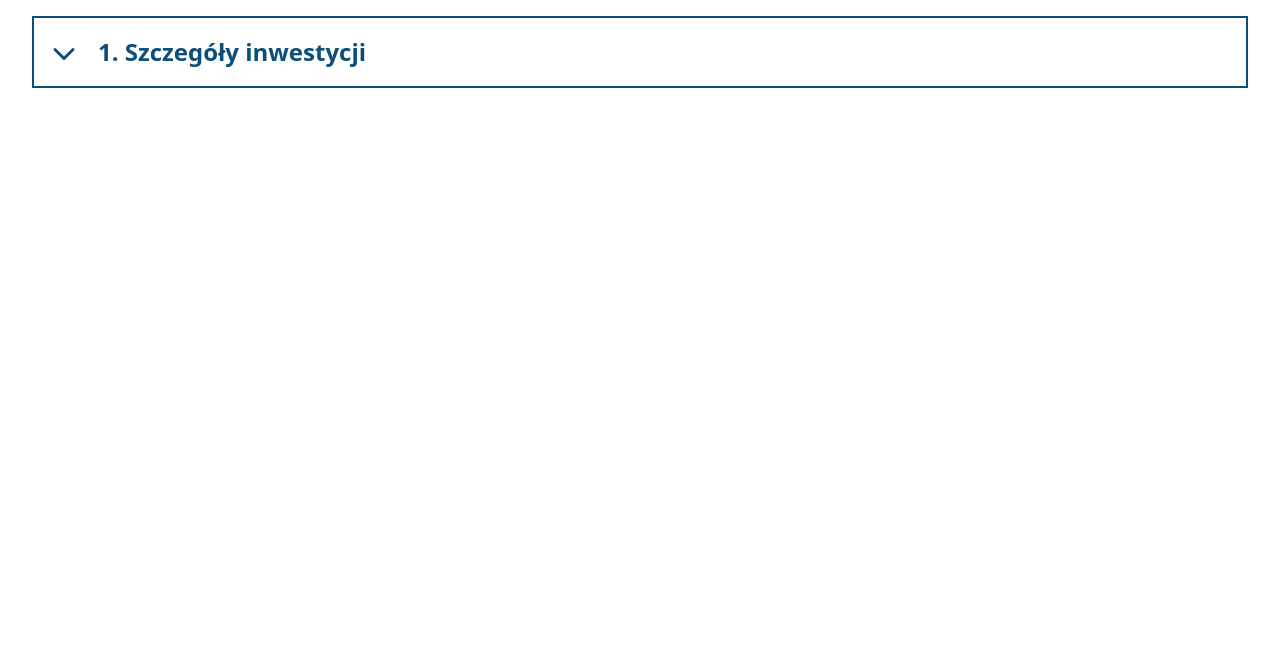
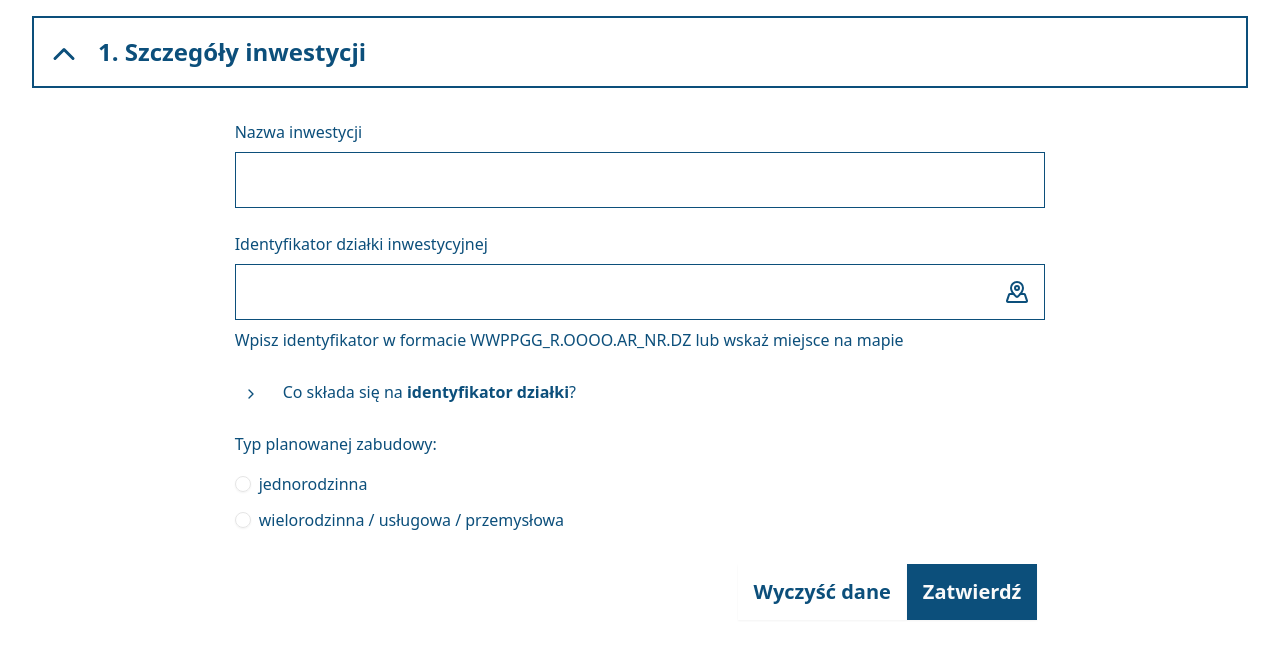
Before and after one commit to capgemini-pl-cca-cto/cap-retencja-v1, a React (Vite) app: page / in a window 1280 px wide. Shown: the top 658 px of the page. Built offline with nearby package versions, Linux system fonts and the light colour scheme.

Commit message:
Added separate reusable component:  radio group with label

```diff
--- a/src/app/App.tsx
+++ b/src/app/App.tsx
@@ -14,7 +14,7 @@ function App() {
         type="single"
         collapsible
         className="w-full"
-        defaultValue="iwestycja-section"
+        defaultValue="inwestycja-section"
       >
         <InwestycjaSection onSubmit={onInwestycjaSubmit} />
       </Accordion>
--- /dev/null
+++ b/src/components/radio-group-with-label/index.ts
@@ -0,0 +1 @@
+export * from './radio-group-with-label';
--- /dev/null
+++ b/src/components/radio-group-with-label/radio-group-with-label.tsx
@@ -0,0 +1,30 @@
+import { RadioGroup, RadioGroupItem } from '../ui/radio-group';
+import { Label } from '../ui/label';
+
+export type RadioGroupWithLabelProps = {
+  label: string;
+  optionOne: string;
+  optionTwo: string;
+};
+
+export const RadioGroupWithLabel = ({
+  label,
+  optionOne,
+  optionTwo,
+}: RadioGroupWithLabelProps) => {
+  return (
+    <div>
+      <Label>{label}</Label>
+      <RadioGroup>
+        <div className="flex items-center space-x-2 pt-4 text-base font-normal">
+          <RadioGroupItem value="option-one" id="option-one" />
+          <Label htmlFor="option-one">{optionOne}</Label>
+        </div>
+        <div className="flex items-center space-x-2 text-base font-normal">
+          <RadioGroupItem value="option-two" id="option-two" />
+          <Label htmlFor="option-two">{optionTwo}</Label>
+        </div>
+      </RadioGroup>
+    </div>
+  );
+};
--- a/src/features/inwestycja/components/inwestycja-form/inwestycja-form.tsx
+++ b/src/features/inwestycja/components/inwestycja-form/inwestycja-form.tsx
@@ -6,7 +6,7 @@ import { z } from 'zod';
 
 import { FormInput } from '@/components/form-input';
 import { Button } from '@/components/ui/button';
-import { Form, FormField } from '@/components/ui/form';
+import { Form, FormField, FormLabel } from '@/components/ui/form';
 import {
   InwestycjaFormSchema,
   type InwestycjaModel,
@@ -19,7 +19,7 @@ import {
 } from '@/components/ui/collapsible';
 import { Label } from '@/components/ui/label';
 import { RadioGroup, RadioGroupItem } from '@/components/ui/radio-group';
-import { Alert, AlertTitle } from '@/components/ui/alert';
+import { RadioGroupWithLabel } from '@/components/radio-group-with-label';
 
 export type InwestycjaFormProps = {
   onSubmit: (data: InwestycjaModel) => void;
@@ -71,19 +71,11 @@ export function InwestycjaForm({ onSubmit }: InwestycjaFormProps) {
             </div>
           </CollapsibleContent>
         </Collapsible>
-        <label>Typ planowanej zabudowy:</label>
-        <RadioGroup>
-          <div className="flex items-center space-x-2 pt-4 text-base font-normal">
-            <RadioGroupItem value="option-one" id="option-one" />
-            <Label htmlFor="option-one">jednorodzinna</Label>
-          </div>
-          <div className="flex items-center space-x-2 text-base font-normal">
-            <RadioGroupItem value="option-two" id="option-two" />
-            <Label htmlFor="option-two">
-              wielorodzinna / usługowa / przemysłowa
-            </Label>
-          </div>
-        </RadioGroup>
+        <RadioGroupWithLabel
+          label="Typ planowanej zabudowy:"
+          optionOne="jednorodzinna"
+          optionTwo="wielorodzinna / usługowa / przemysłowa"
+        ></RadioGroupWithLabel>
 
         <div className="p-2 flex">
           <div className="w-1/2"></div>
```
